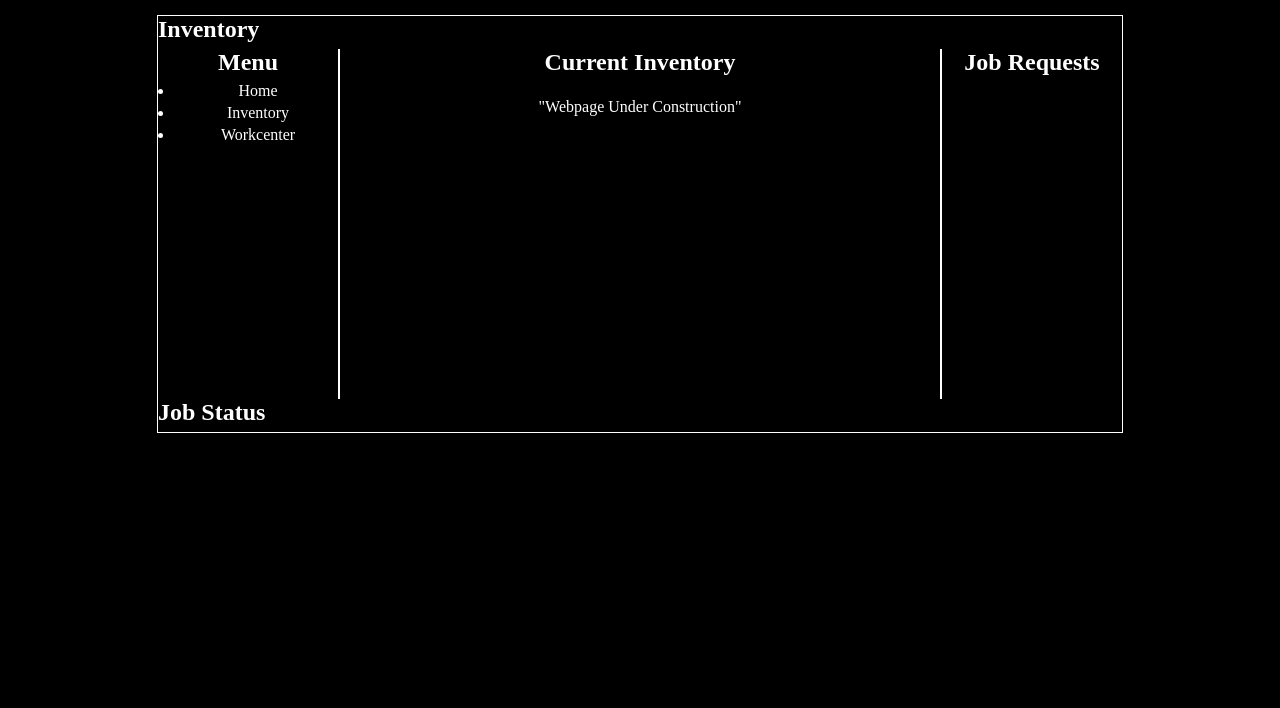
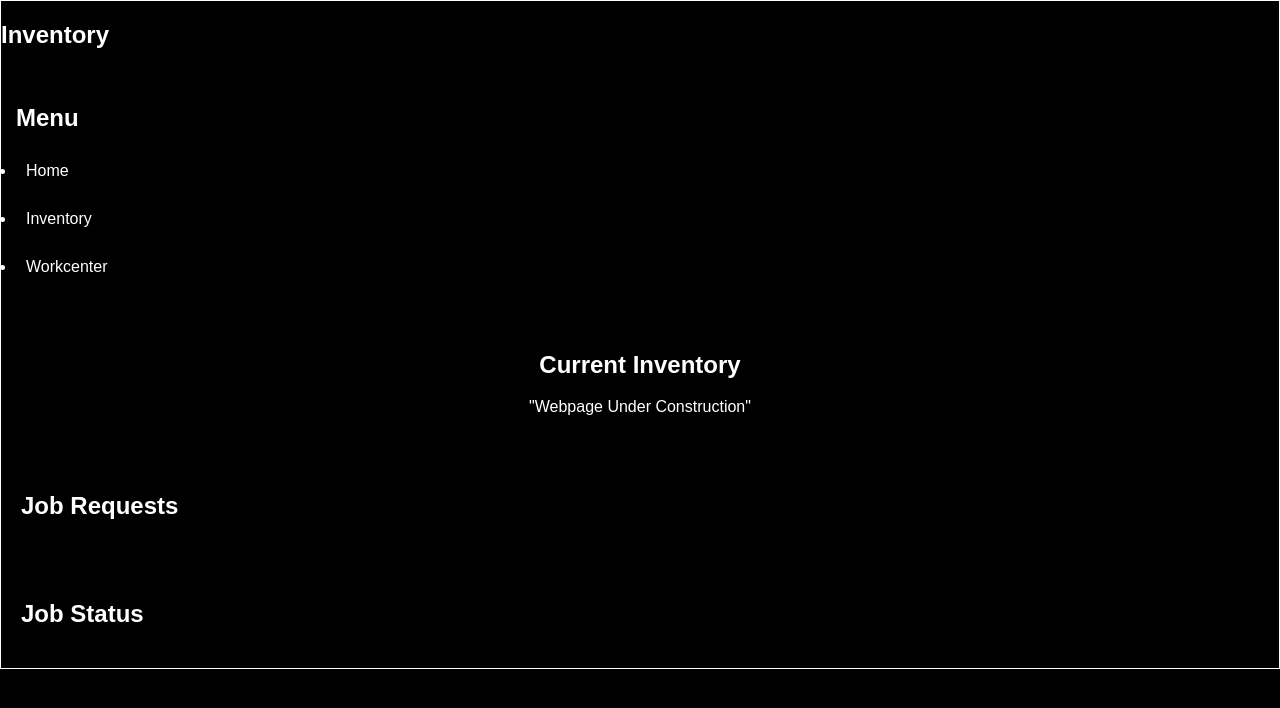
Before and after one commit to JC-f26/my-website, a plain HTML site: page secondpage.html in a window 1280 px wide. Drawn offline with Linux system fonts and the light colour scheme.

Commit message:
changing format of second webpage

```diff
--- a/second.css
+++ b/second.css
@@ -1,15 +1,13 @@
 * {
+    box-sizing: border-box;
     background-color: black;
 
 }
-body{
-    width: 964px;
-    height:auto;
-    margin: 15px auto;
+body{;
+    margin: 0;
     border: 1px solid white;
-
+    font-family: Arial, sans-serif;
     color:white;
-
 }
 #sidebar-left{
     width: 180px;
@@ -20,38 +18,39 @@ body{
     text-align: center;
     color:white;
 }
-h2, ul, li{
+nav {
+    padding: 15px;
+}
+nav ul{
     margin: 0;
     padding: 0;
 }
-h2{
-    padding-bottom: .25em;
-
+nav li{
+    margin-bottom: 10px;
 }
-ul{
-    padding-left: 1em;
+nav a{
+    display: block;
+    padding: 10px;
+    color: white;
+    text-decoration: none;
 }
-li{
-    padding-left: .25em;
-    padding-bottom: .25em;
-
+nav a:hover{
+    background: purple;
     color: white;
 }
 main{
-    height: 350px;
-    width: 600px;
-    float: left;
-    border: 1px white;
-
+    padding: 20px;
+    min-width:0;
     text-align: center;
     color:white;
 }
-#requests{
-    width: 180px;
-    height: 350px;
-    float: right;
-    border-left: 2px solid white;
-
-    text-align: center;
-    color:white;
+aside{
+    padding: 20px;
 }
+footer{
+    padding: 20px;
+}
+@media (max-width: 768px) {
+    .container {
+        grid-template-columns: 1fr;
+    }
--- a/secondpage.html
+++ b/secondpage.html
@@ -10,17 +10,17 @@
 </head>
 <body>
     <header>
-        <h2>Inventory</h1>
+        <h2>Inventory</h2>
     </header>
 
-    <aside id="sidebar-left">
+    <nav>
         <h2>Menu</h2>
         <ul>
-            <li>Home</li>
-            <li>Inventory</li>
-            <li>Workcenter</li>
+            <li><a href="index.html">Home</a></li>
+            <li><a href="secondpage.html">Inventory</a></li>
+            <li><a href="thirdpage.html">Workcenter</a></li>
         </ul>
-    </aside>
+    </nav>
 
     <main>
         <h2>Current Inventory</h2>
```
